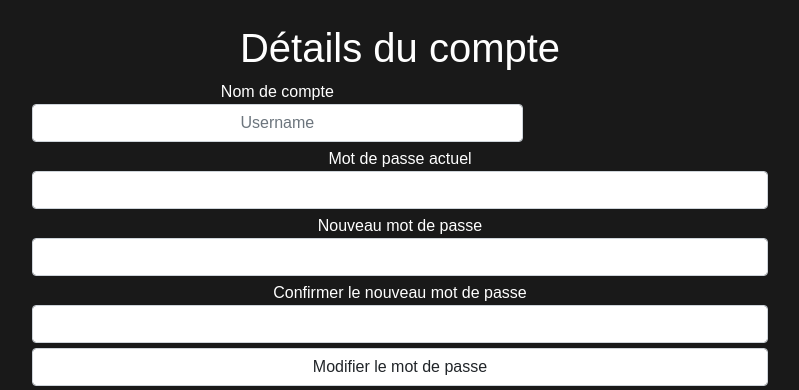
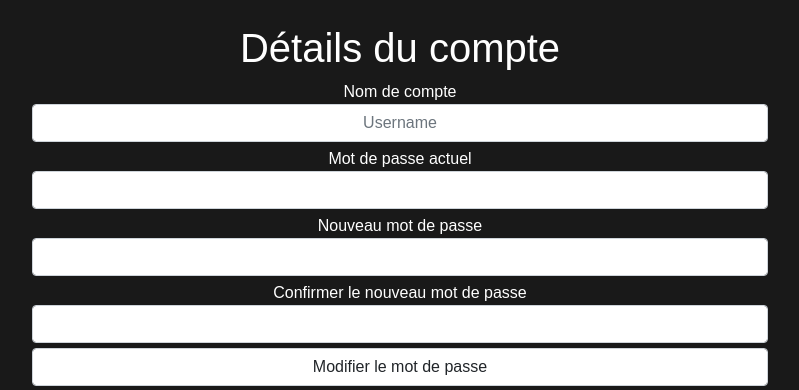
Before and after one commit to Psyrkoz/DNS_Project, a Python web app: template templates/account.html in a window 1280 px wide. Shown: the part 56-446 px from the top of the page, without its empty margins (240-1039 px from the left). Run offline with Jinja, Linux system fonts and the light colour scheme; the template is opened without the code that fills it, so the values that code supplies are empty.

Commit message:
Fix CSS du nom de compte

```diff
--- a/templates/account.html
+++ b/templates/account.html
@@ -10,7 +10,7 @@
     <div class="container h-100">
         <div class="row justify-content-center">
             <form class="col-8" action="{{url_for('account')}}" method="POST">
-                <div class="form-group col-8">
+                <div class="form-group">
                     <label for="username">Nom de compte</label>
                     <input type="text" class="form-control" id="username" name="username" placeholder="Username" value="{{current_user.get_username()}}">
                 </div>
```
